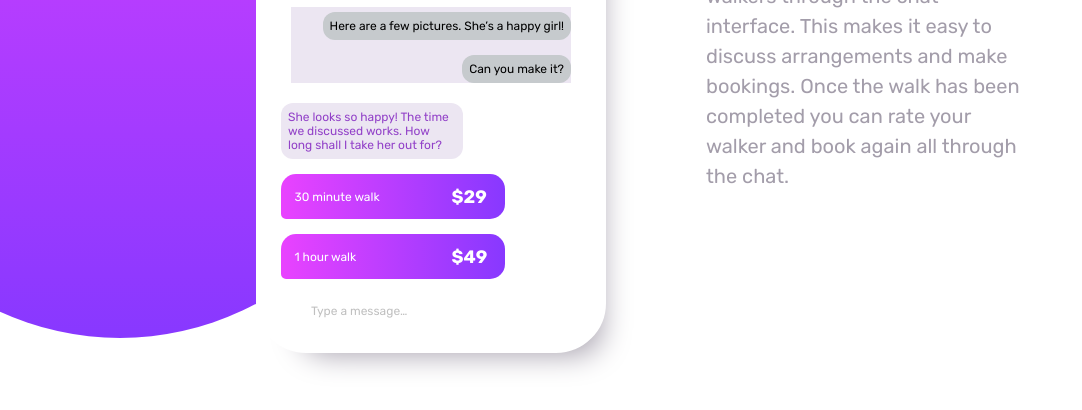
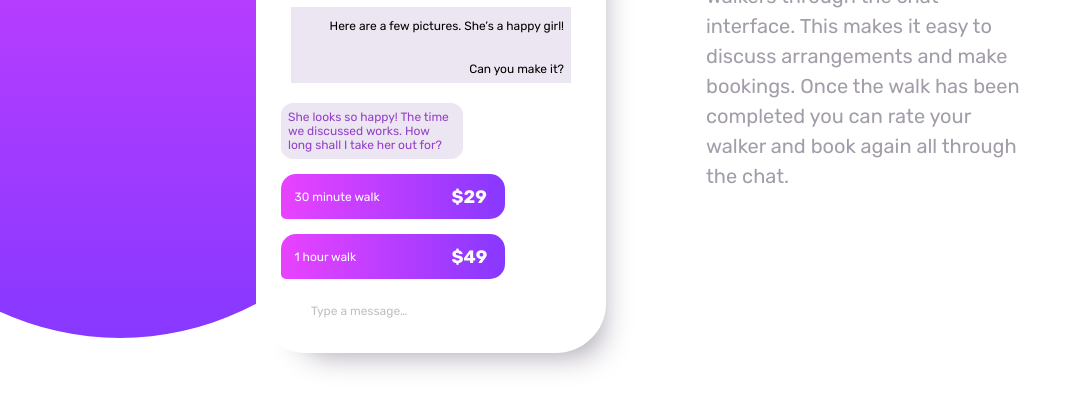
Before and after one commit to AhmedFawzi44/chat-app-css-illustration-master, a plain HTML site: page index.html in a window 1280 px wide. Shown: the part 382-792 px from the top of the page, without its empty margins (0-1082 px from the left). Drawn offline with Linux system fonts and the light colour scheme.

Commit message:
Update master.css

```diff
--- a/css/master.css
+++ b/css/master.css
@@ -173,7 +173,7 @@ body {
 }
 
 .reply {
-    background-color: var(--Grayish-Blue);
+    background-color: #ECE6F2;
     width: fit-content;
     padding: 7px;
     border-radius: 12px;
```
